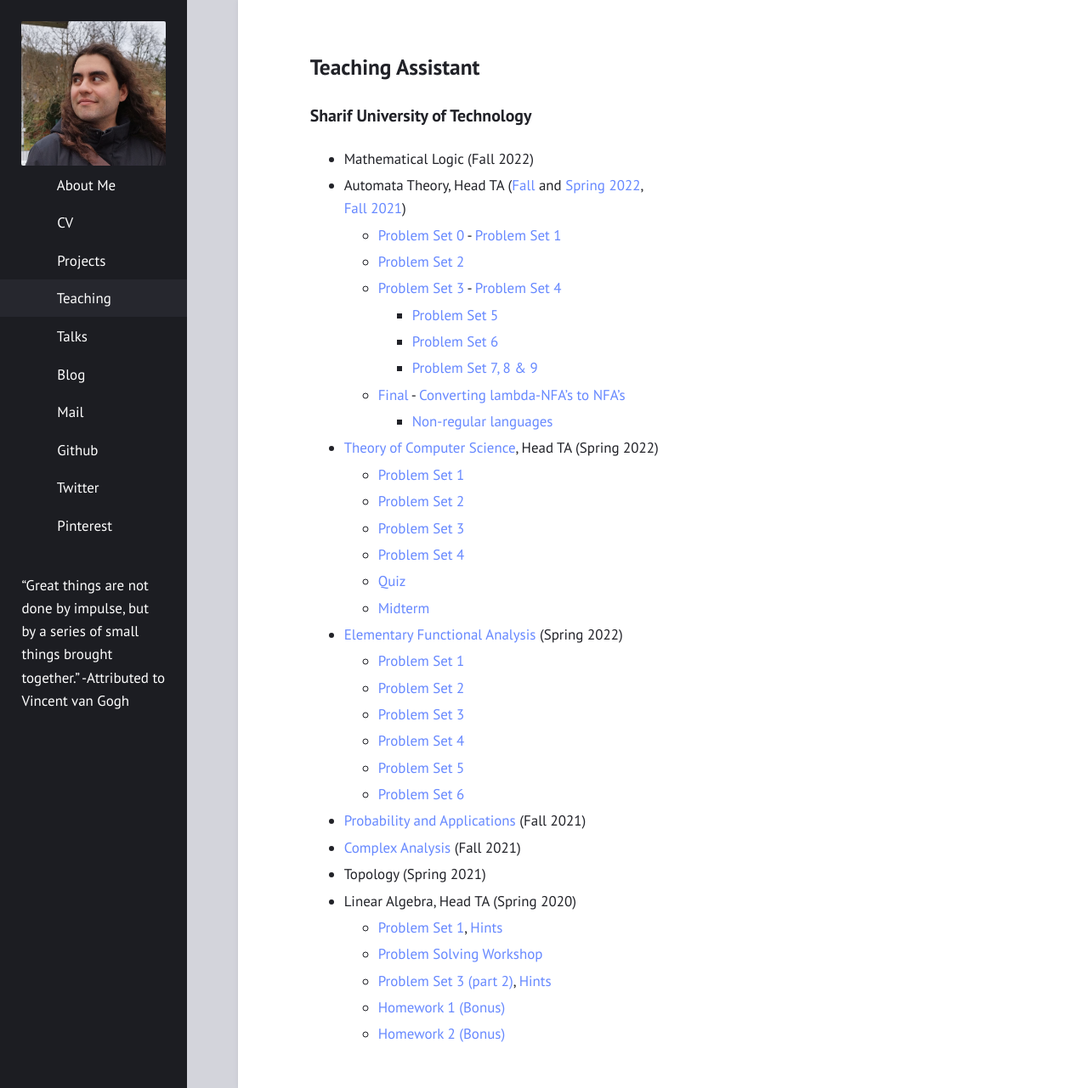
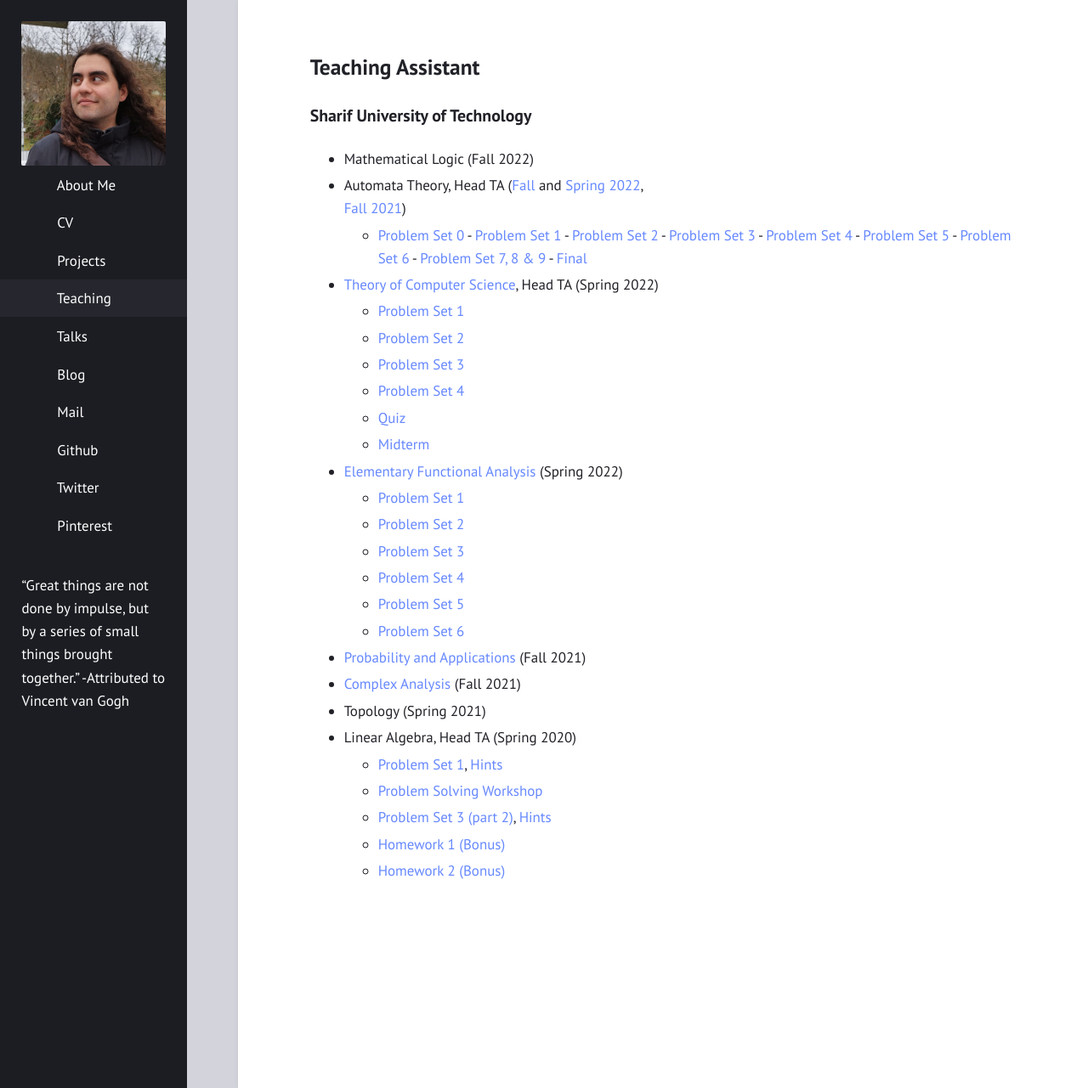
Before and after one commit to ali-almasi/ali-almasi.github.io, a Jekyll site: the page built from teaching.md, in a window 1280 px wide and 1281 px high. Shown: the whole window at 85% size. Built offline with Jekyll 4.4.1, drawn with Linux system fonts in a browser that asks for light colours.

Commit message:
Update teaching.md

```diff
--- a/teaching.md
+++ b/teaching.md
@@ -11,15 +11,13 @@
 [Fall 2021](https://hamband.math.sharif.edu/wiki/%D8%AF%D8%A7%D9%86%D8%B4%DA%A9%D8%AF%D9%87/%D8%AF%D8%B1%D9%88%D8%B3/22873/14001/main))
 	- [Problem Set 0](teaching_materials/automata_theory/PS0.pdf)
    	- [Problem Set 1](teaching_materials/automata_theory/PS1.pdf)
-	- [Problem Set 2](teaching_materials/automata_theory/PS2.pdf)
-	- [Problem Set 3](teaching_materials/automata_theory/PS3.pdf)
+   	- [Problem Set 2](teaching_materials/automata_theory/PS2.pdf)
+   	- [Problem Set 3](teaching_materials/automata_theory/PS3.pdf)
    	- [Problem Set 4](teaching_materials/automata_theory/PS4.pdf)
-  	- [Problem Set 5](teaching_materials/automata_theory/PS5.pdf)
-  	- [Problem Set 6](teaching_materials/automata_theory/PS6.pdf)
-  	- [Problem Set 7, 8 & 9](teaching_materials/automata_theory/PS7-8-9.pdf)
-	- [Final](teaching_materials/automata_theory/Final.pdf)
-   	- [Converting lambda-NFA's to NFA's](teaching_materials/automata_theory/epsilonNFA_to_NFA.pdf)
-  	- [Non-regular languages](teaching_materials/automata_theory/nonregular_languages.pdf)
+   	- [Problem Set 5](teaching_materials/automata_theory/PS5.pdf)
+   	- [Problem Set 6](teaching_materials/automata_theory/PS6.pdf)
+   	- [Problem Set 7, 8 & 9](teaching_materials/automata_theory/PS7-8-9.pdf)
+   	- [Final](teaching_materials/automata_theory/final.pdf)
 - [Theory of Computer Science](https://hamband.math.sharif.edu/wiki/%D8%AF%D8%A7%D9%86%D8%B4%DA%A9%D8%AF%D9%87/%D8%AF%D8%B1%D9%88%D8%B3/22772/14002/main), Head TA (Spring 2022)
 	- [Problem Set 1](teaching_materials/Theory_of_CS2022/PS1.pdf)
 	- [Problem Set 2](teaching_materials/Theory_of_CS2022/PS2.pdf)
```
